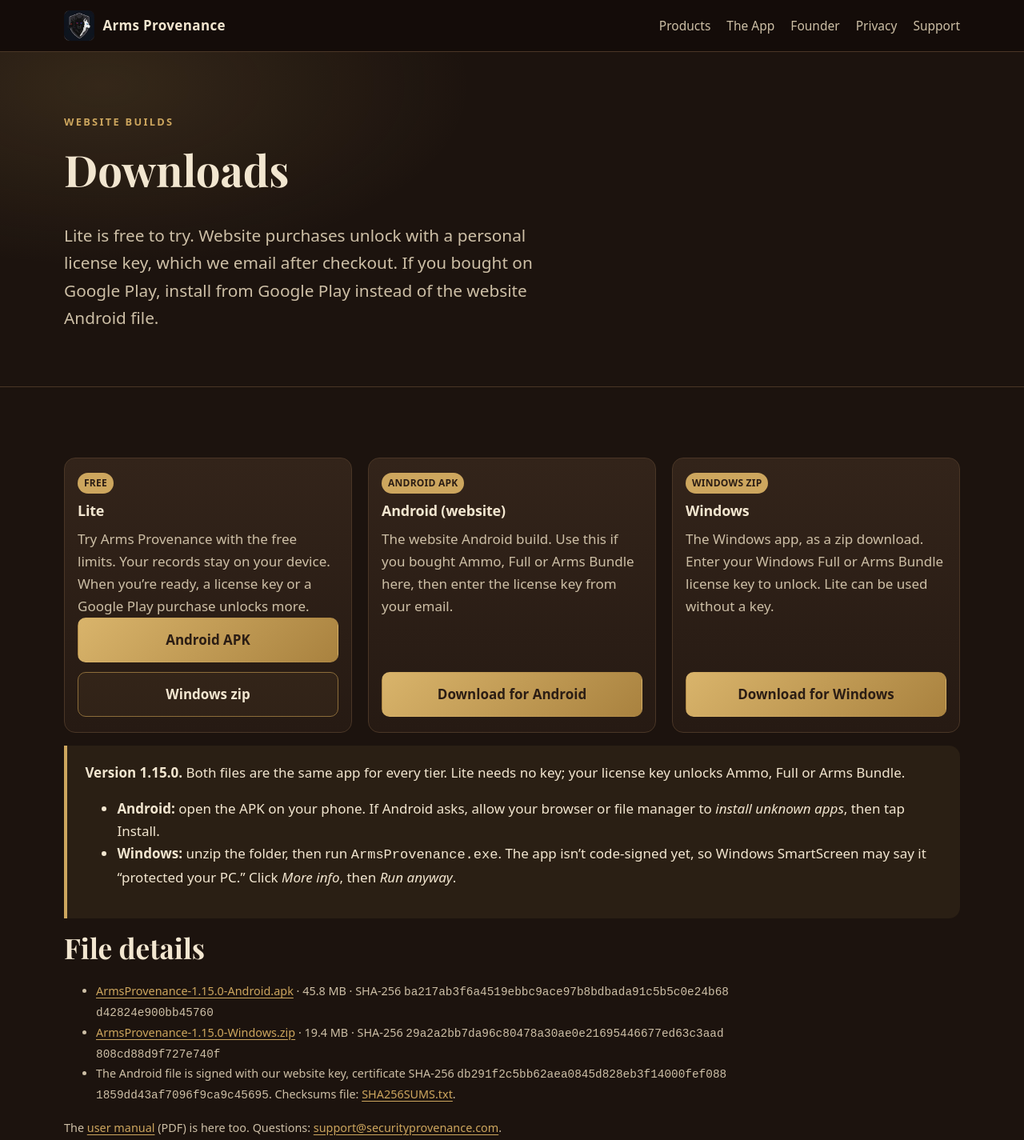
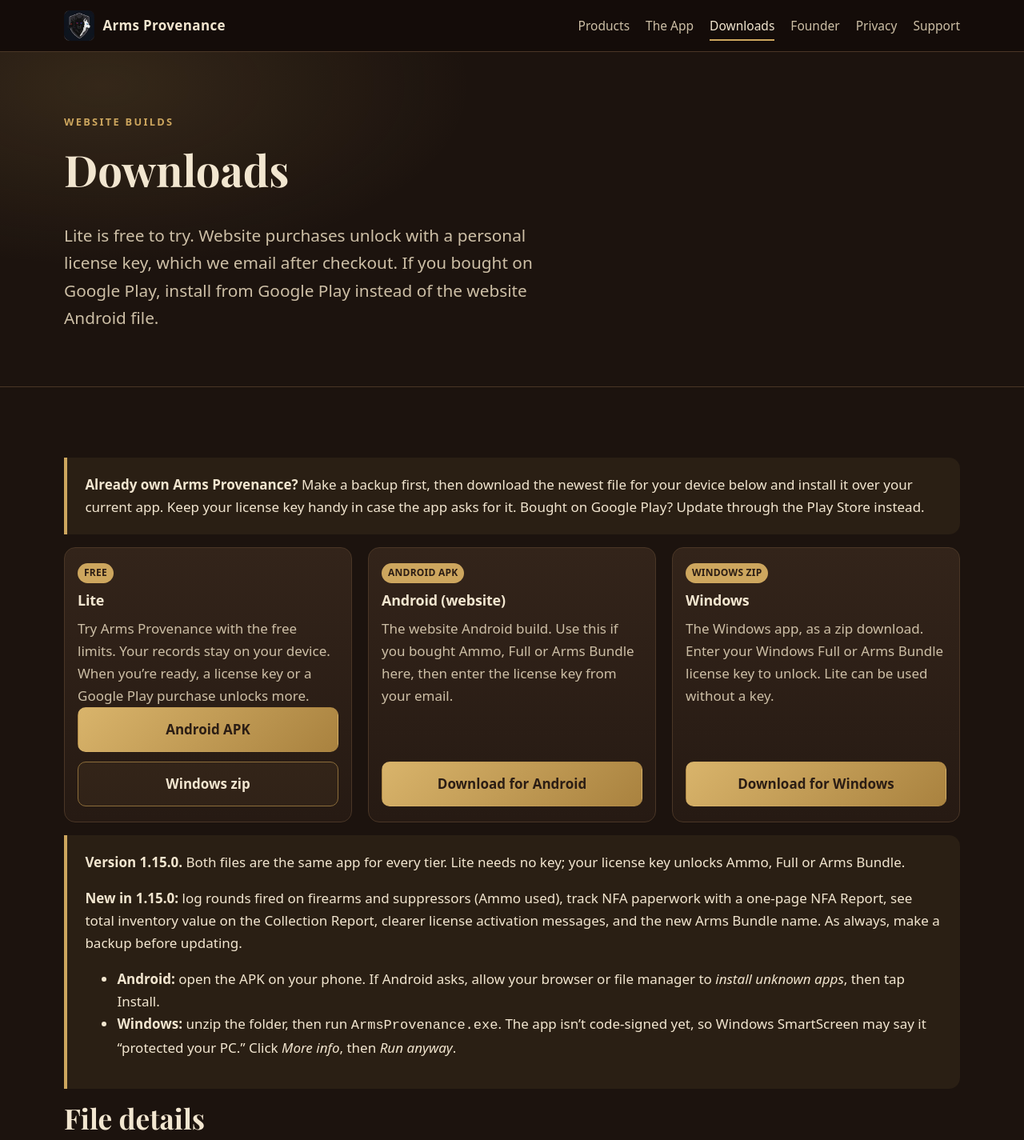
Before and after one commit to Kothmann13/armsprovenance.com, a plain HTML site: page downloads.html in a window 1280 px wide. Shown: the top 1425 px of the page at 80% size. Drawn offline with Linux system fonts and the light colour scheme.

Commit message:
Downloads nav link on every page; 1.15.0 what's new and owner update note; manual: Arms Bundle key line, Ammo used and NFA Report plan rows

```diff
--- a/downloads.html
+++ b/downloads.html
@@ -39,6 +39,7 @@
     <ul>
       <li><a class="navlink" href="index.html#products">Products</a></li>
       <li><a class="navlink" href="app.html">The App</a></li>
+      <li><a class="navlink" href="downloads.html" aria-current="page">Downloads</a></li>
       <li><a class="navlink" href="index.html#founder">Founder</a></li>
       <li><a class="navlink" href="privacy.html">Privacy</a></li>
       <li><a class="navlink" href="index.html#support">Support</a></li>
@@ -55,7 +56,10 @@
 </section>
 <section>
   <div class="container">
-    <div class="download-grid">
+    <div class="callout" role="note">
+      <p><strong>Already own Arms Provenance?</strong> Make a backup first, then download the newest file for your device below and install it over your current app. Keep your license key handy in case the app asks for it. Bought on Google Play? Update through the Play Store instead.</p>
+    </div>
+    <div class="download-grid mt">
       <article class="card tier" aria-label="Lite, free">
         <div class="tier-badges"><span class="tier-badge">Free</span></div>
         <h3>Lite</h3>
@@ -77,6 +81,7 @@
     </div>
     <div class="callout mt" role="note">
       <p><strong>Version 1.15.0.</strong> Both files are the same app for every tier. Lite needs no key; your license key unlocks Ammo, Full or Arms Bundle.</p>
+      <p><strong>New in 1.15.0:</strong> log rounds fired on firearms and suppressors (Ammo used), track NFA paperwork with a one-page NFA Report, see total inventory value on the Collection Report, clearer license activation messages, and the new Arms Bundle name. As always, make a backup before updating.</p>
       <ul>
         <li><strong>Android:</strong> open the APK on your phone. If Android asks, allow your browser or file manager to <em>install unknown apps</em>, then tap Install.</li>
         <li><strong>Windows:</strong> unzip the folder, then run <code>ArmsProvenance.exe</code>. The app isn&rsquo;t code-signed yet, so Windows SmartScreen may say it &ldquo;protected your PC.&rdquo; Click <em>More info</em>, then <em>Run anyway</em>.</li>
```
Also changed, not shown: 404.html (+1 -0 lines), app.html (+1 -0 lines), eula.html (+1 -0 lines), index.html (+1 -0 lines), privacy.html (+1 -0 lines), terms.html (+1 -0 lines), thanks.html (+1 -0 lines), 1 other file.
